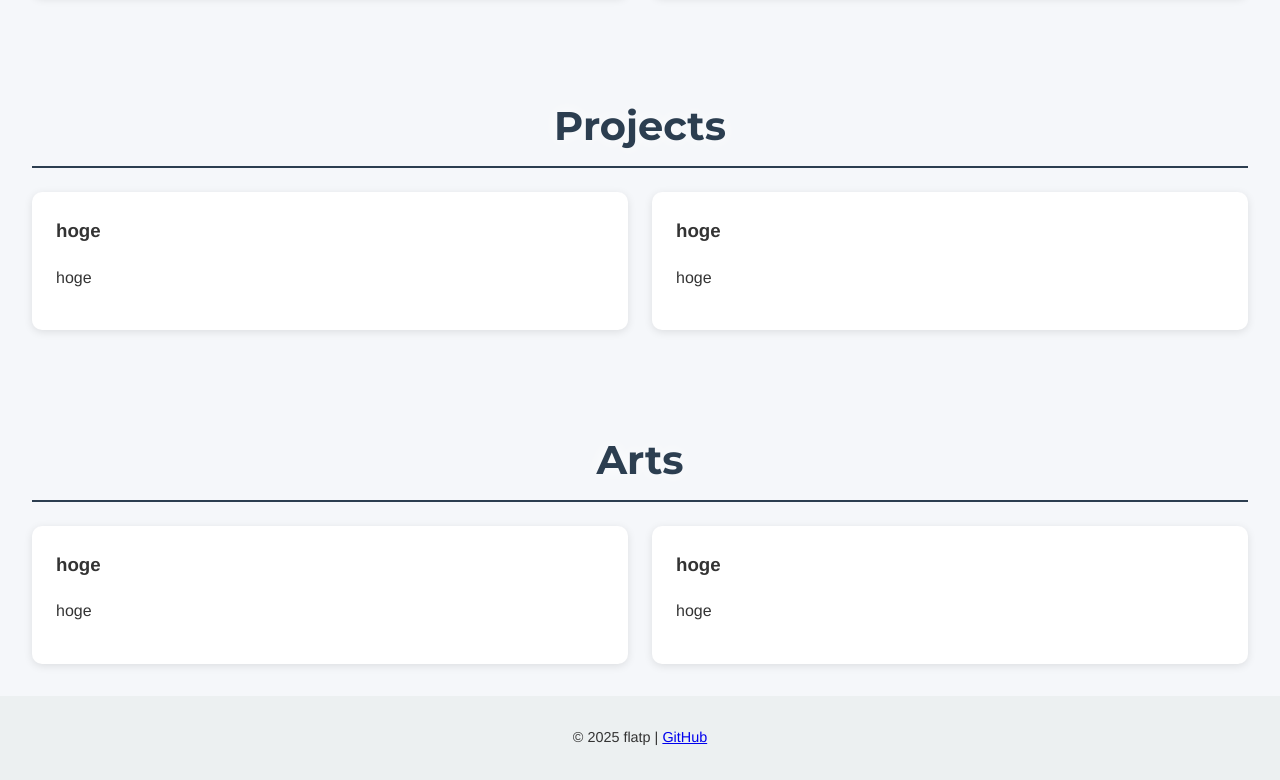
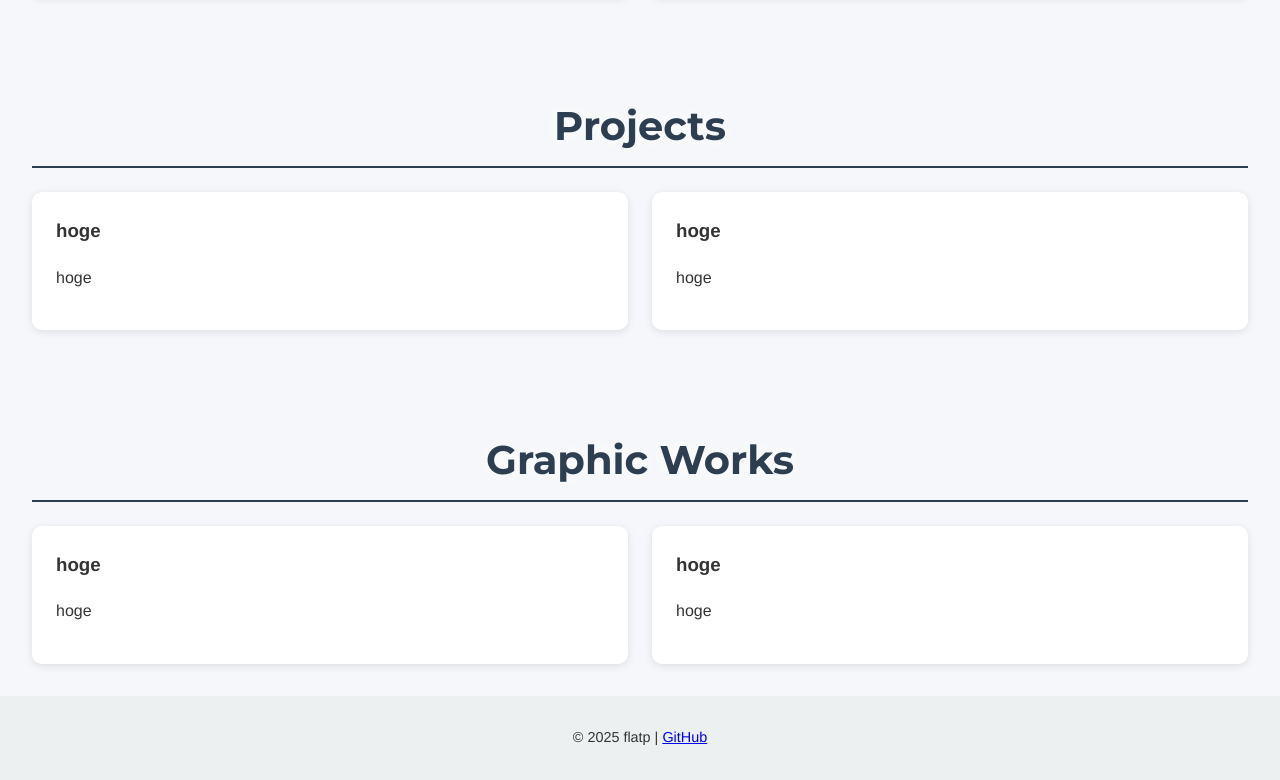
Before and after one commit to flatp/mypage, a plain HTML site: page index.html in a window 1280 px wide. Shown: the part 692-1472 px from the top of the page. Drawn offline with Linux system fonts and the light colour scheme.

Commit message:
modify arts

```diff
--- a/index.html
+++ b/index.html
@@ -44,7 +44,7 @@
   </section>
 
   <section id="arts">
-    <h2 class="section-title">Arts</h2>
+    <h2 class="section-title">Graphic Works</h2>
     <div class="project-list">
       <a href="https://flatp.github.io/ResearchPresentation2025/" class="project-card" target="_blank" rel="noopener noreferrer">
         <h3>hoge</h3>
```
